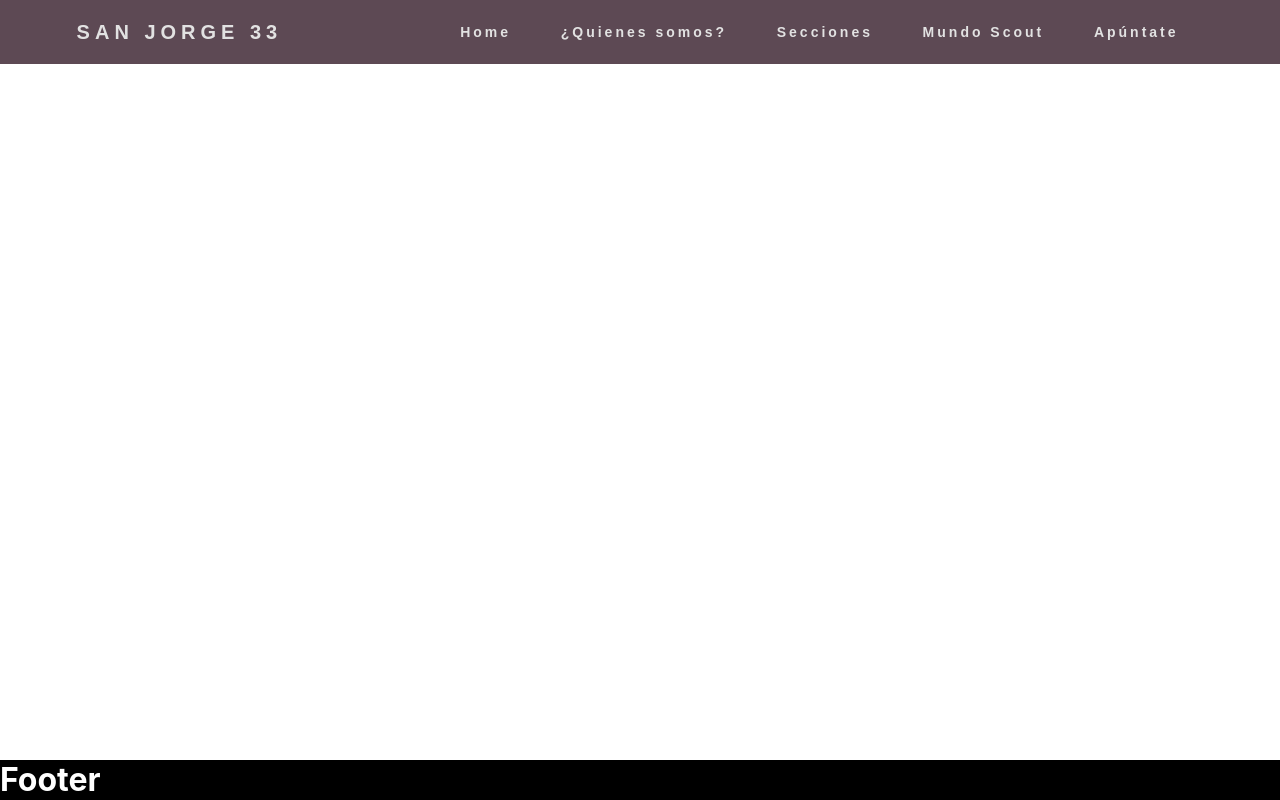
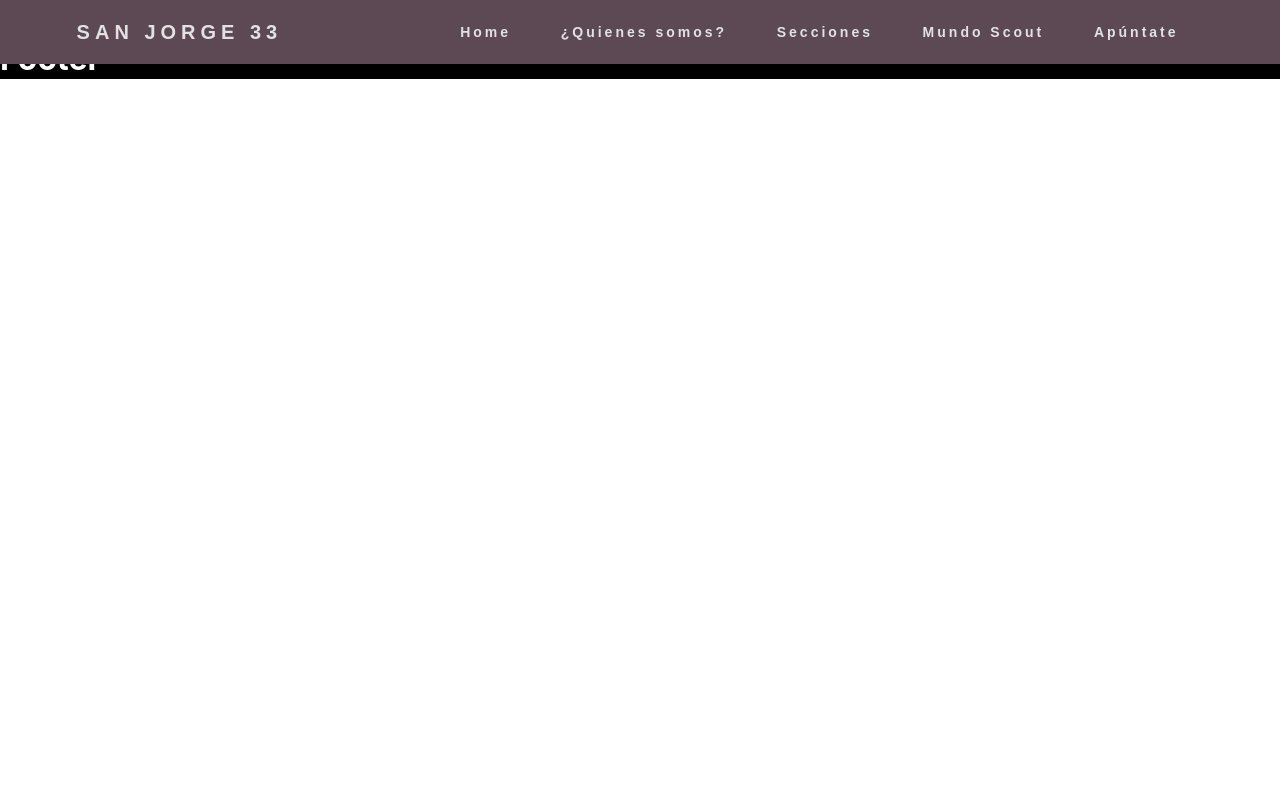
Before and after one commit to Jriog/PFC-Scouts, a React (Create React App) app: page /about in a window 1280 px wide. Built offline with nearby package versions, Linux system fonts and the light colour scheme.

Commit message:
Footer al pozo del olvido

```diff
--- a/src/components/Footer/Footer.css
+++ b/src/components/Footer/Footer.css
@@ -1,8 +1,10 @@
   .footer{
     background-color: black;
-    position: fixed;
+    position: relative;
     bottom: 0;
     width: 100%;
     height: 40px;
     color: white;
+    margin: 0%;
+    padding: 0%;
   }
--- a/src/components/Pages/Home/Home.css
+++ b/src/components/Pages/Home/Home.css
@@ -0,0 +1,4 @@
+#home{
+    margin: 0%;
+    padding: 0%;
+}
--- a/src/components/Pages/Home/Home.js
+++ b/src/components/Pages/Home/Home.js
@@ -5,7 +5,7 @@ import Sections from '../Sections/Sections';
 
 function Home() {
   return (
-    <div>
+    <div id='home'>
       <VideoSection/>
       <VideoSection/>
       <VideoSection/>
--- a/src/components/VideoSection/VideoSection.css
+++ b/src/components/VideoSection/VideoSection.css
@@ -2,4 +2,11 @@
     object-fit: cover;
     width: 100%;
     height: 100%;
+    margin: 0%;
+    padding: 0%;
 }
+
+#myVideo{
+    margin: 0%;
+    padding: 0%;
+}
```
